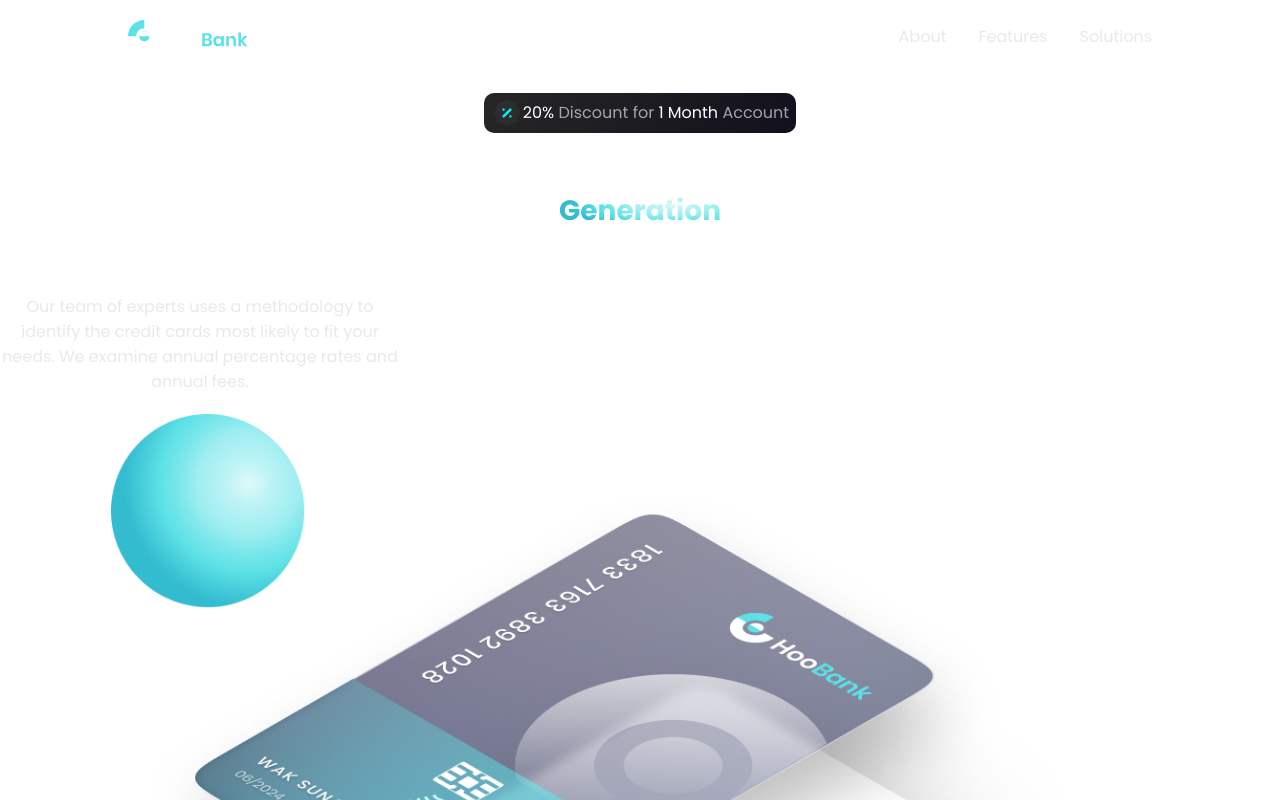
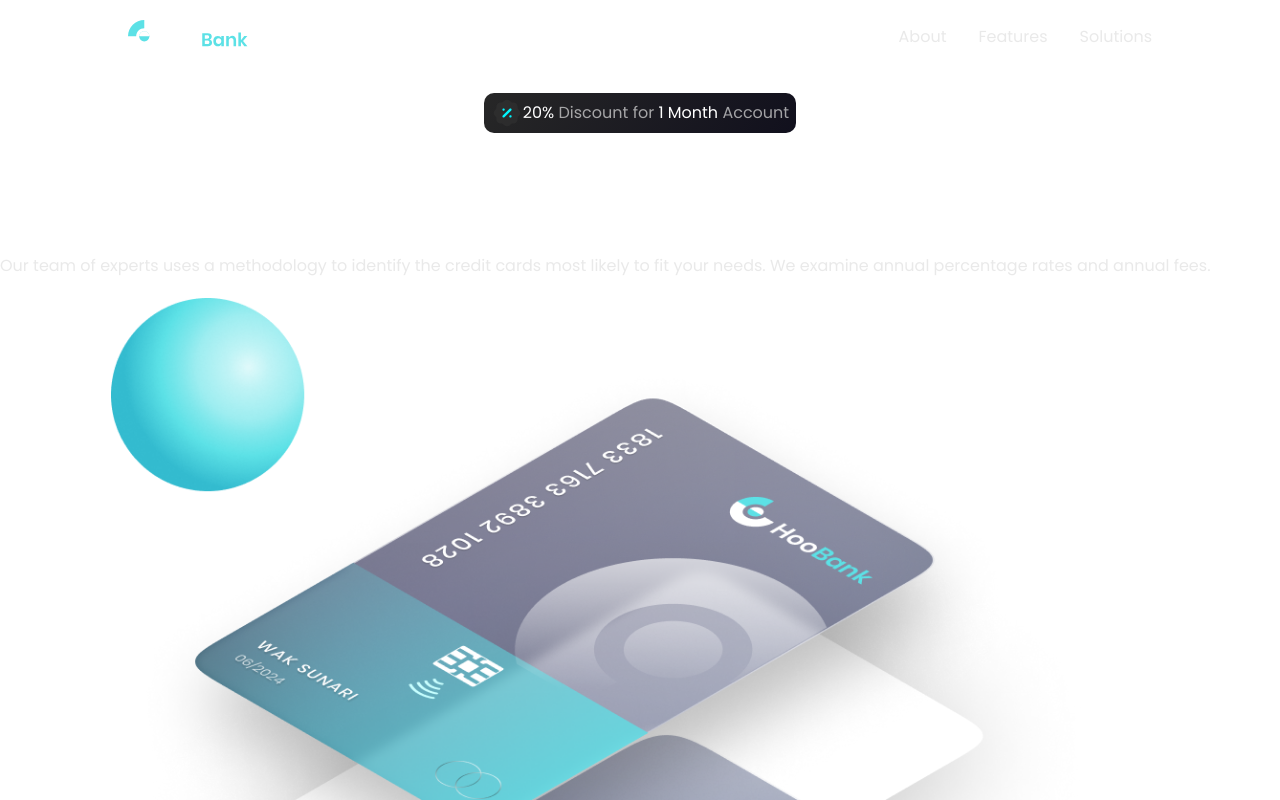
Before and after one commit to ChrisEs146/Bank-Landing, a React (Vite) app: page / in a window 1280 px wide. Shown: the top 800 px of the page. Built offline with nearby package versions, Linux system fonts and the light colour scheme.

Commit message:
Update: Hero component

```diff
--- a/src/Components/Hero/Hero.tsx
+++ b/src/Components/Hero/Hero.tsx
@@ -5,28 +5,31 @@
   return (
     <section id="home" className="hero">
       <div className="hero__content">
-        <div className="hero__discount-card">
+        <div aria-label="discount card" className="hero__discount-card">
           <img src={discount} alt="discount" />
-          <p>
+          <p className="hero__card-description">
             <span>20% </span>
             Discount for
             <span> 1 Month </span>
             Account
           </p>
         </div>
-        <header className="hero__text">
-          <h1>
+        <header className="hero__header">
+          <h1 className="hero__title">
             The Next
             <br />
             <span>Generation</span>
             <br />
             Payment Method
           </h1>
-          <p>{HERO.content}</p>
+          <p className="hero__description">{HERO.content}</p>
         </header>
       </div>
       <div className="hero__img">
         <img src={robot} alt="hero illustration" />
+        <div className="gradient-pink"></div>
+        <div className="gradient-white"></div>
+        <div className="gradient-blue"></div>
       </div>
     </section>
   );
```
